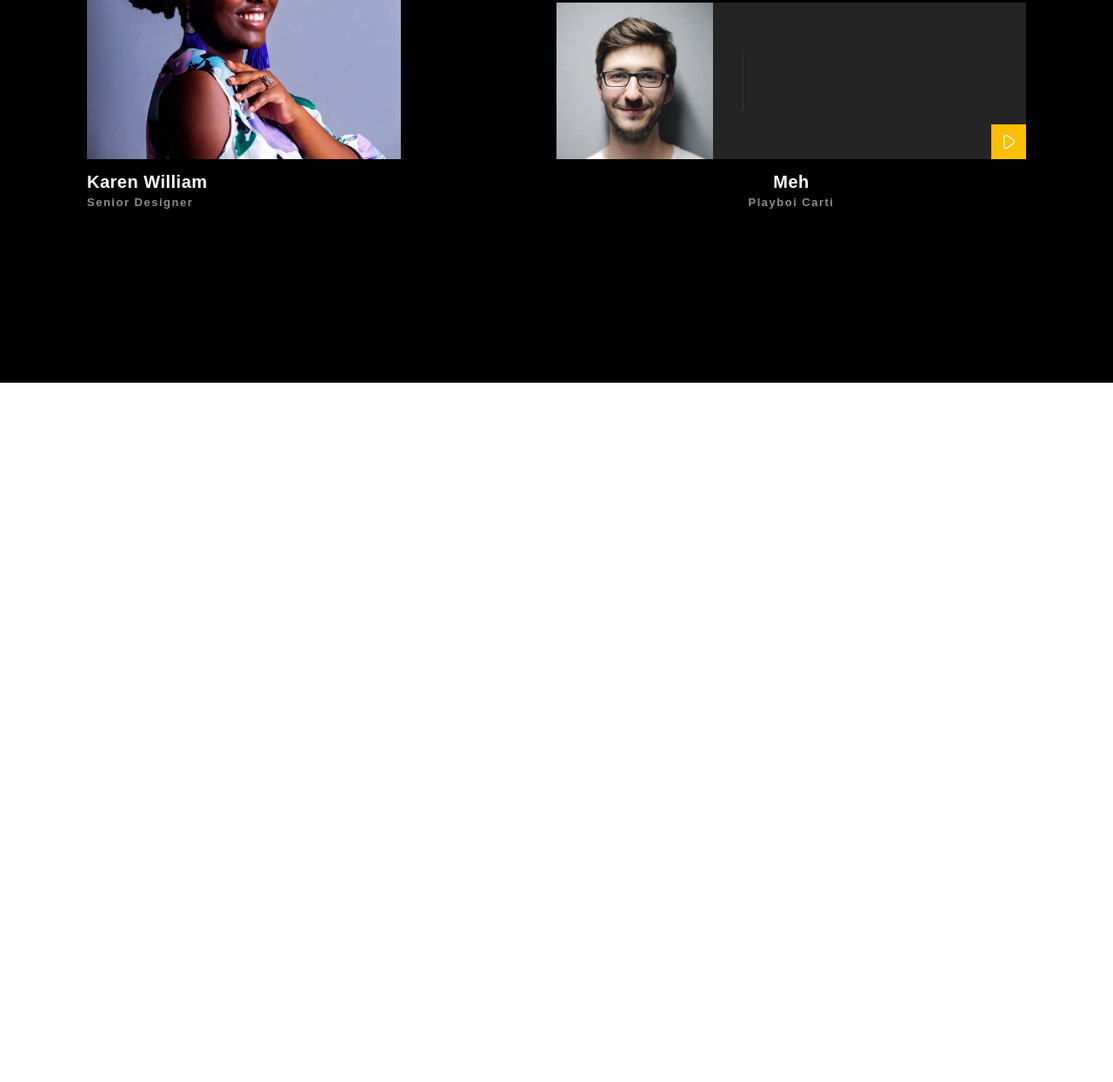
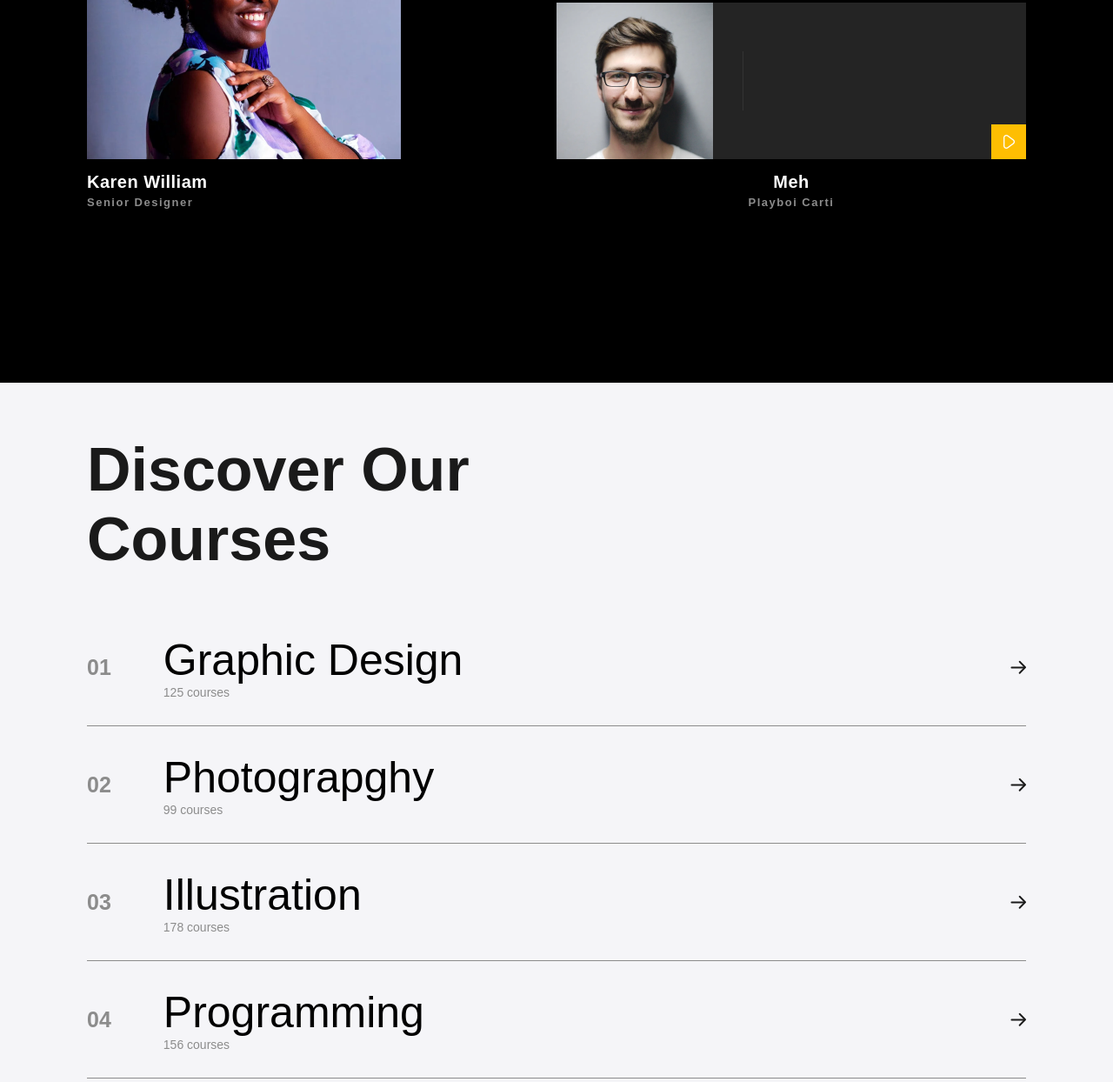
Before and after one commit to MaxStepanch/First-site, a plain HTML site: page index.html in a window 1280 px wide. Shown: the part 771-2015 px from the top of the page at 87% size. Before the commit the page ends 1211 px from the top, so only its background shows below. Drawn offline with nearby package versions, Linux system fonts and the light colour scheme; no server answers.

Commit message:
mobileverst

```diff
--- a/index.html
+++ b/index.html
@@ -68,6 +68,60 @@
                 </section>
         </Div>
     </header>
+
+    <footer>
+        <div class="container">
+            <Section class="courses-info">
+                <h1 class="course-info-title">Discover Our <Br> Courses</h1>
+
+                    <section class="footer-row">
+                        <div class="left-block">
+                            <h4 class="course-number">01</h4>
+                            <div class="course-block">
+                                <h2 class="course-name"> Graphic Design</h2>
+                                <p class="course-count">125 courses</p>
+                            </div>
+                        </div>
+                        <img src="img/icons/arrow.svg" width="18">
+                    </section>
+
+                    <section class="footer-row">
+                        <div class="left-block">
+                            <h4 class="course-number">02</h4>
+                            <div class="course-block">
+                                <h2 class="course-name"> Photograpghy</h2>
+                                <p class="course-count">99 courses</p>
+                            </div>
+                        </div>
+                        <img src="img/icons/arrow.svg" width="18">
+                    </section>
+
+                    <section class="footer-row">
+                        <div class="left-block">
+                            <h4 class="course-number">03</h4>
+                            <div class="course-block">
+                                <h2 class="course-name">Illustration</h2>
+                                <p class="course-count">178 courses</p>
+                            </div>
+                        </div>
+                        <img src="img/icons/arrow.svg" width="18">
+                    </section>
+
+                    <section class="footer-row">
+                        <div class="left-block">
+                            <h4 class="course-number">04</h4>
+                            <div class="course-block">
+                                <h2 class="course-name"> Programming</h2>
+                                <p class="course-count">156 courses</p>
+                            </div>
+                        </div>
+                        <img src="img/icons/arrow.svg" width="18">
+                    </section>
+
+            </Section>
+        </div>
+    </footer>
+
     <script src="wavesurfer.js"></script>
     <script src="media.js"></script>
 </body>
--- a/style.css
+++ b/style.css
@@ -196,3 +196,119 @@ header{
     text-align: center;
     letter-spacing: 1.5px;
 }
+
+footer{
+    background-color: #f5f5f8;
+    padding: 60px 0;
+}
+
+.course-info-title{
+    font-weight: 600;
+    font-size: 70px;
+    color: #1A1A1A;
+    padding-bottom: 40px;
+}
+
+.footer-row{
+    display: flex;
+    justify-content: space-between;
+    align-items: center;
+    padding: 30px 0;
+    border-bottom: 1px solid #8c8c8c;
+}
+
+.left-block{
+    display: flex;
+    align-items: center;
+}
+
+.course-number{
+    color: #8c8c8c;
+    font-size: 25px;
+    font-weight: 800;
+    font-style: normal;
+}
+
+.course-name{
+    color: black;
+    font-size: 50px;
+    font-weight: 400;
+    font-style: normal;
+    letter-spacing: 0.8;
+}
+
+.course-count{
+    color: #8c8c8c;
+    font-size: 14px;
+    font-weight: 400;
+    font-style: normal;
+    letter-spacing: 0.5;
+}
+
+.course-block{
+    margin-left: 60px;
+}
+
+@media (max-width:  1120px){
+    .container{
+        padding: 0 20px;
+    }
+}
+
+@media (max-width:  992px){
+    .header-info-block{
+        flex-direction: column;
+    }
+
+    .card-about{
+        margin-top: 60px;
+        align-self: flex-end;
+    }
+
+    .audio-container{
+        order: -1;
+    }
+}
+
+@media (max-width:  756px){
+
+}
+
+@media (max-width:  578px){
+    .header-title-text{
+        font-size: 60px;
+    }
+
+    .join{
+        display: none;
+    }
+
+    .card-info-img{
+        max-width: 100%;
+    }
+
+    .audio-block img{
+        display: none;
+    }
+
+    .audio-holder, .card-about{
+        width: 100;
+    }
+
+    .control i{
+        height: 49px;
+        width: 49px;
+    }
+
+    .audio-container{
+        padding-right: 40px;
+    }
+
+    .course-info-title{
+        font-size: 60px;
+    }
+
+    .course-name{
+        font-size: 30px`;
+    }
+}
```
